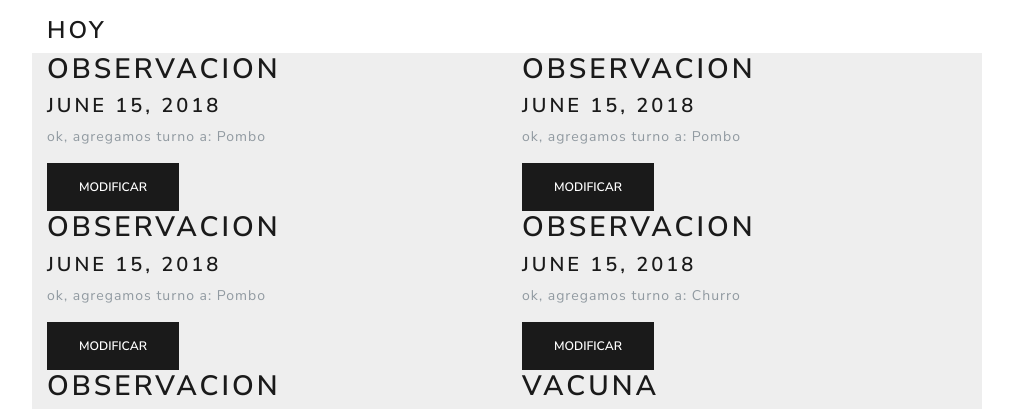
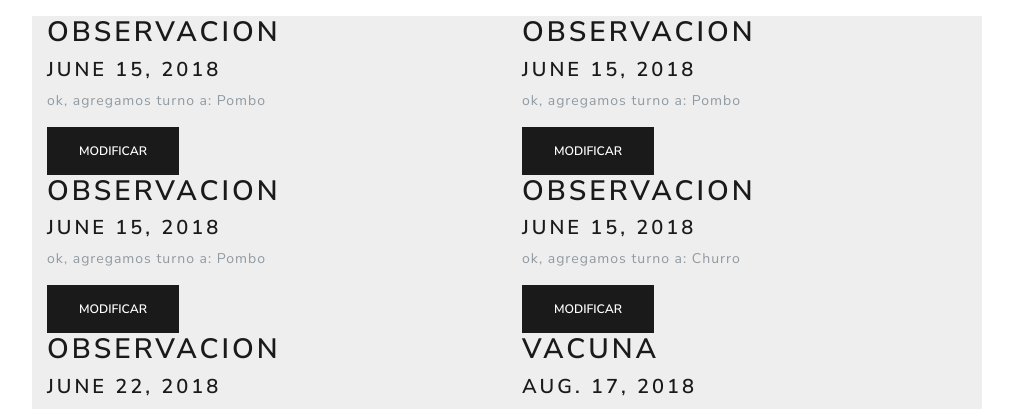
Before and after one commit to gastonestevez/luivete, a Django app: template templates/evet/turnos.html in a window 1280 px wide. Shown: the part 98-507 px from the top of the page, without its empty margins (38-1051 px from the left). Run offline with Django 3.2, Linux system fonts and the light colour scheme; the template is opened without the code that fills it: values that come from a table or form of the project are taken from there, others are empty; data comes from the database, SQL or seed files in the repository; both versions use the stored data as it was after the commit; parts of the project's set-up code (start-up, migrations or seed data) failed here and were passed over; some libraries are stand-ins or nearby versions.

Commit message:
agrego models a views para heroku

```diff
--- a/evet/views.py
+++ b/evet/views.py
@@ -5,6 +5,8 @@ import datetime
 from datetime import timedelta
 from django.shortcuts import render
 from django.http import HttpResponse
+from . import models
+
 # Create your views here.
 
 def index(request):
--- a/templates/evet/turnos.html
+++ b/templates/evet/turnos.html
@@ -16,7 +16,7 @@
 </nav>
 <div class="container">
     <p>
-    <h3>Hoy</h3>
+
     <div class="row">
         {% for turno in turnos %}
             {% include 'evet/_calendar_entry.html' %}
```
Also changed, not shown: db.sqlite3, 1 other file.
